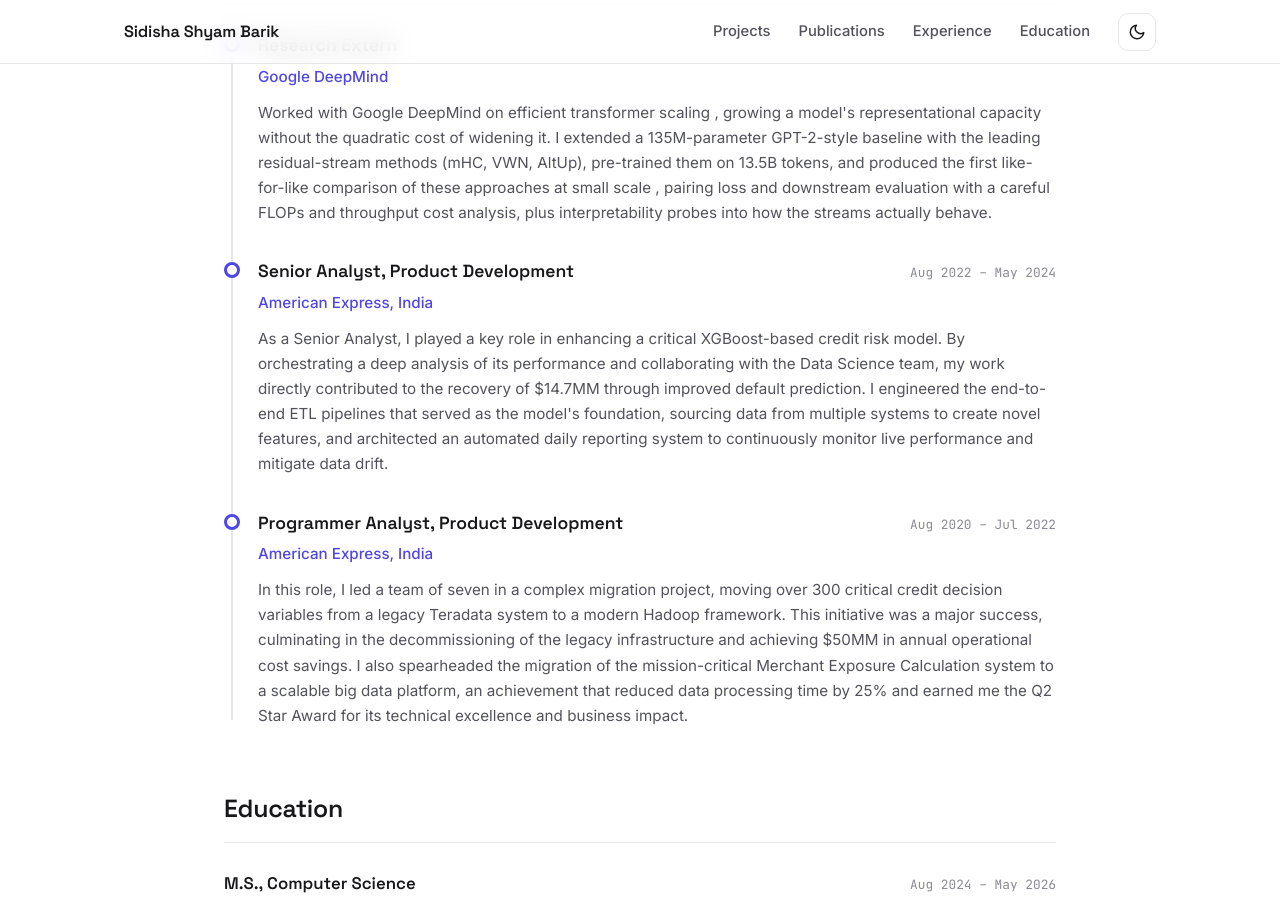
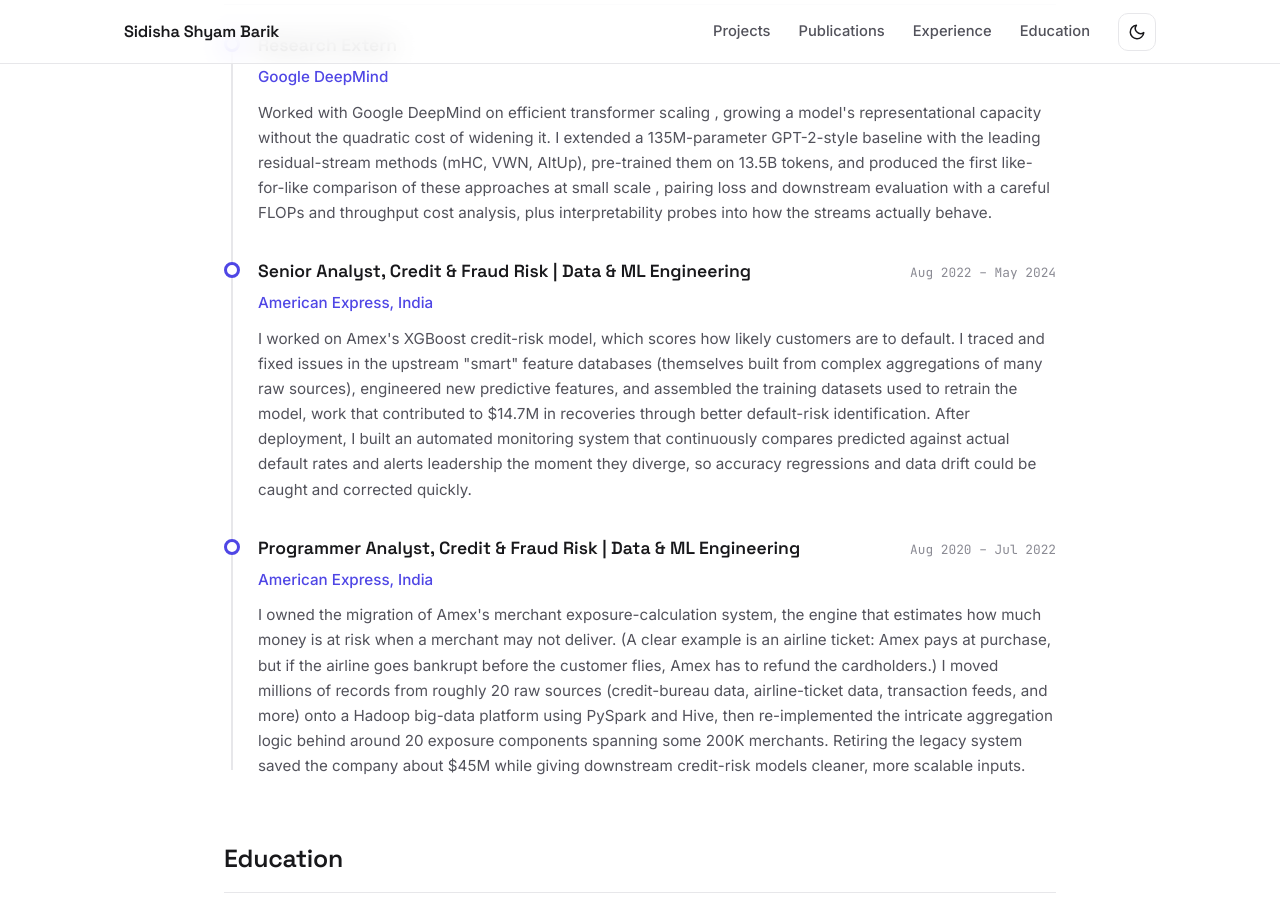
Before and after one commit to sidisha17/portfolio, a Jekyll site: the page built from README.md, in a window 1280 px wide and 900 px high, scrolled down 3811 px. Built offline with Jekyll 4.4.1, drawn with Linux system fonts in a browser that asks for light colours.

Commit message:
exp updated

```diff
--- a/_data/experience.yml
+++ b/_data/experience.yml
@@ -12,28 +12,31 @@
     throughput cost analysis, plus interpretability probes into how the streams
     actually behave.
 
-- role: "Senior Analyst, Product Development"
+- role: "Senior Analyst, Credit & Fraud Risk | Data & ML Engineering"
   company: "American Express, India"
   duration: "Aug 2022 – May 2024"
   description: >-
-    As a Senior Analyst, I played a key role in enhancing a critical
-    XGBoost-based credit risk model. By orchestrating a deep analysis of its
-    performance and collaborating with the Data Science team, my work directly
-    contributed to the recovery of $14.7MM through improved default prediction. I
-    engineered the end-to-end ETL pipelines that served as the model's foundation,
-    sourcing data from multiple systems to create novel features, and architected
-    an automated daily reporting system to continuously monitor live performance
-    and mitigate data drift.
+    I worked on Amex's XGBoost credit-risk model, which scores how likely
+    customers are to default. I traced and fixed issues in the upstream "smart"
+    feature databases (themselves built from complex aggregations of many raw
+    sources), engineered new predictive features, and assembled the training
+    datasets used to retrain the model, work that contributed to $14.7M in
+    recoveries through better default-risk identification. After deployment, I
+    built an automated monitoring system that continuously compares predicted
+    against actual default rates and alerts leadership the moment they diverge, so
+    accuracy regressions and data drift could be caught and corrected quickly.
 
-- role: "Programmer Analyst, Product Development"
+- role: "Programmer Analyst, Credit & Fraud Risk | Data & ML Engineering"
   company: "American Express, India"
   duration: "Aug 2020 – Jul 2022"
   description: >-
-    In this role, I led a team of seven in a complex migration project, moving
-    over 300 critical credit decision variables from a legacy Teradata system to a
-    modern Hadoop framework. This initiative was a major success, culminating in
-    the decommissioning of the legacy infrastructure and achieving $50MM in annual
-    operational cost savings. I also spearheaded the migration of the
-    mission-critical Merchant Exposure Calculation system to a scalable big data
-    platform, an achievement that reduced data processing time by 25% and earned me
-    the Q2 Star Award for its technical excellence and business impact.
+    I owned the migration of Amex's merchant exposure-calculation system, the
+    engine that estimates how much money is at risk when a merchant may not
+    deliver. (A clear example is an airline ticket: Amex pays at purchase, but if
+    the airline goes bankrupt before the customer flies, Amex has to refund the
+    cardholders.) I moved millions of records from roughly 20 raw sources
+    (credit-bureau data, airline-ticket data, transaction feeds, and more) onto a
+    Hadoop big-data platform using PySpark and Hive, then re-implemented the
+    intricate aggregation logic behind around 20 exposure components spanning some
+    200K merchants. Retiring the legacy system saved the company about $45M while
+    giving downstream credit-risk models cleaner, more scalable inputs.
```
